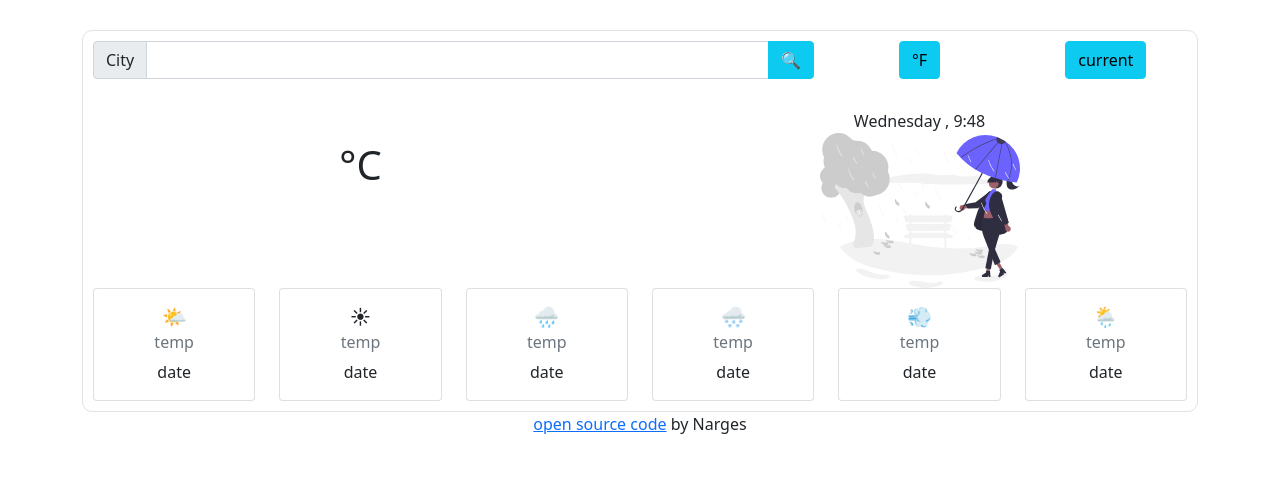
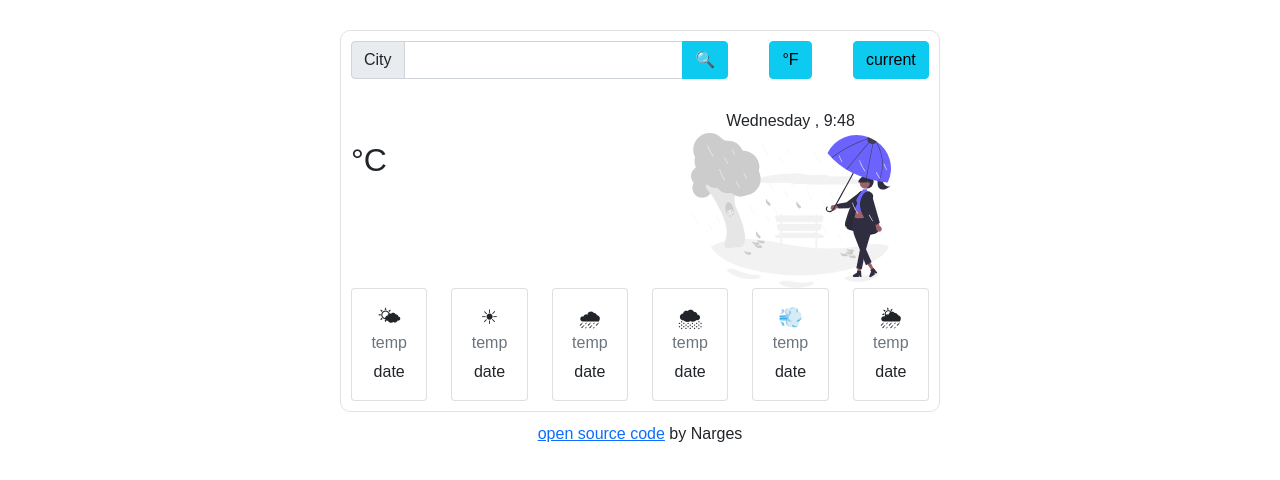
Before and after one commit to nargesazad/weather-app, a plain HTML site: page index.html in a window 1280 px wide. Drawn offline with nearby package versions, Linux system fonts and the light colour scheme.

Commit message:
css improvement

```diff
--- a/index.html
+++ b/index.html
@@ -38,11 +38,12 @@
       </div>
       <div class="current" style="margin-top: 30px;">
         <div class="row">
-          <div class="col-6" style="text-align: center;" >
-             <h2 id="h2Citys"></h2>
+          <div class="col-6" >
+             <h1 id="h2Citys"></h1>
             <br />
-            <h1><span id="current-temp"></span><span id = "current-unit">°C</span></h1>
-
+            <h2><span id="current-temp"></span><span id = "current-unit">°C</span></h2>
+            <br />
+            <h2 id="sky-status"></h2>
           </div>
           <div class="col-6"style="text-align: center;">
             <div id = "time"></div>
--- a/src/styles.css
+++ b/src/styles.css
@@ -1,10 +1,14 @@
+body {
+  font-family: Arial, Helvetica, sans-serif;
+}
 .col-2 {
   text-align: center;
 }
 
 .pageWrapper {
   padding: 10px;
-  margin-top: 30px;
+  margin: 30px auto 0px;
+  max-width: 600px;
   border: 1px solid;
   border-radius: 10px;
   border-color: rgb(228, 226, 224);
@@ -12,5 +16,5 @@
 
 .source {
   text-align: center;
-  margin: 0 auto;
+  margin: 10px auto;
 }
```
